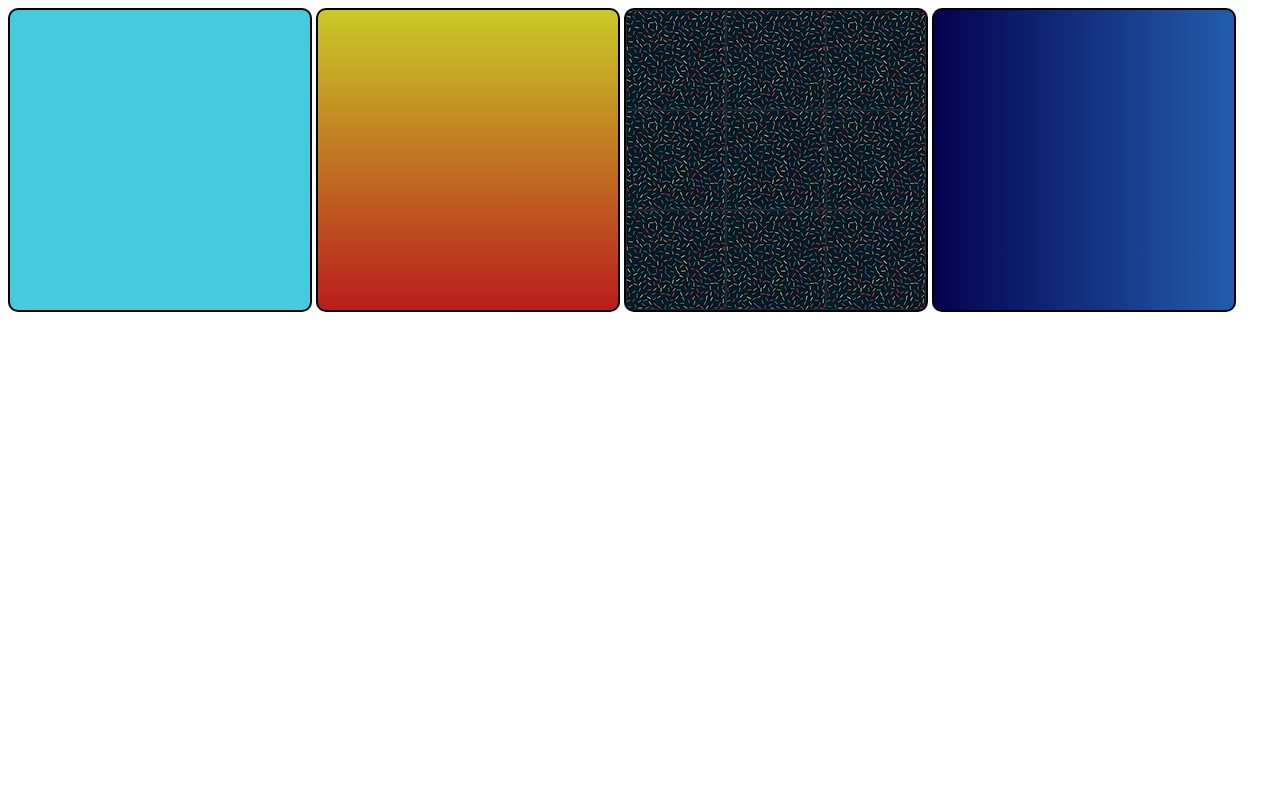
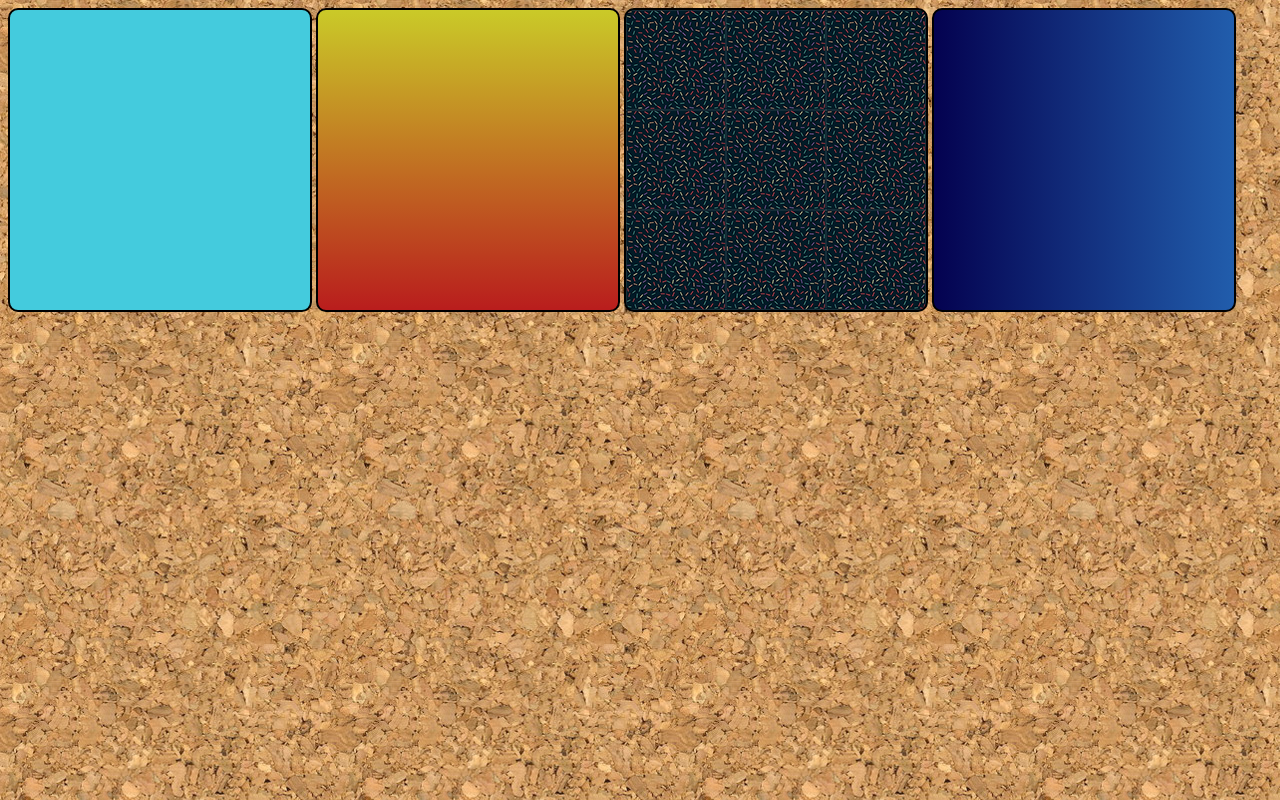
Before and after one commit to yagobcamp/exercicios-HTML5, a plain HTML site: page ex24-img-fundos/fundo001.html in a window 1280 px wide. Drawn offline with Linux system fonts and the light colour scheme.

Commit message:
imagem-de-fundo

```diff
--- a/ex24-img-fundos/fundo001.html
+++ b/ex24-img-fundos/fundo001.html
@@ -5,6 +5,9 @@
     <meta name="viewport" content="width=device-width, initial-scale=1.0">
     <title>Teste de Imagem de Fundo</title>
     <style>
+        body {
+            background-image: url('imagens/wallpaper001.jpg');
+        }
 
         div.quadrado {
             display: inline-block;
```
